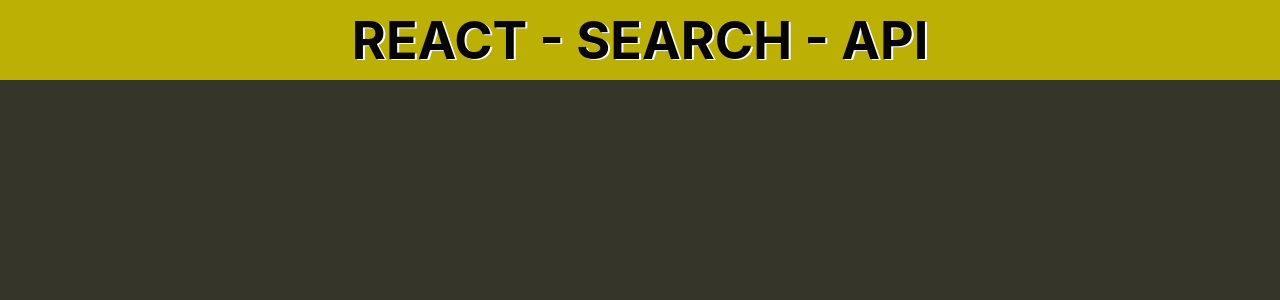
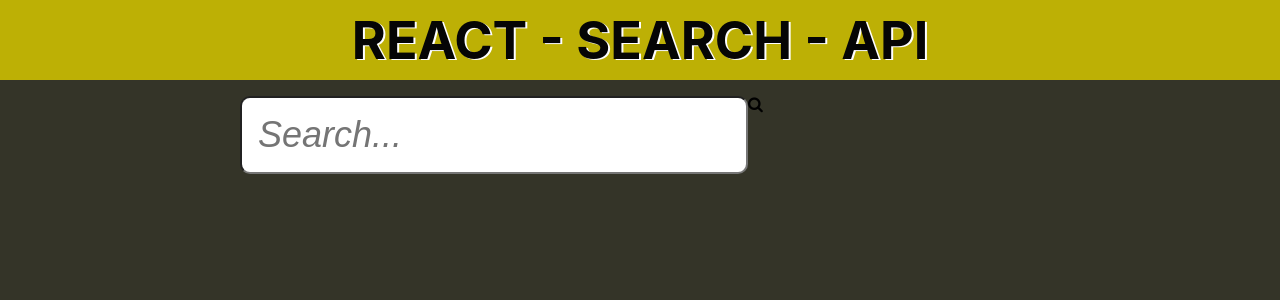
Before and after one commit to humbertoromanojr/react-search-api, a React (Create React App) app: page / in a window 1280 px wide. Shown: the top 300 px of the page. Built offline with nearby package versions, Linux system fonts and the light colour scheme.

Commit message:
component Search

```diff
--- a/package.json
+++ b/package.json
@@ -1,11 +1,13 @@
 {
   "name": "react-search-api",
   "version": "0.1.0",
+  "license" : "MIT",
   "private": true,
   "dependencies": {
     "react": "^16.8.6",
     "react-dom": "^16.8.6",
-    "react-scripts": "3.0.1"
+    "react-scripts": "3.0.1",
+    "styled-components": "^4.3.2"
   },
   "scripts": {
     "start": "react-scripts start",
--- a/public/index.html
+++ b/public/index.html
@@ -5,6 +5,7 @@
     <link rel="shortcut icon" href="%PUBLIC_URL%/favicon.ico" />
     <meta name="viewport" content="width=device-width, initial-scale=1" />
     <meta name="theme-color" content="#000000" />
+    <link rel="stylesheet" href="https://stackpath.bootstrapcdn.com/font-awesome/4.7.0/css/font-awesome.min.css">
 
     <title>React App</title>
   </head>
--- a/src/App.js
+++ b/src/App.js
@@ -1,4 +1,6 @@
 import React from 'react';
+
+import Search from './components/Search'
 
 function App() {
   return (
@@ -6,6 +8,7 @@ function App() {
       <header className="App-header">
         <h1>REACT - SEARCH - API</h1>
       </header>
+      <Search />
     </div>
   );
 }
--- /dev/null
+++ b/src/components/Search/index.js
@@ -0,0 +1,19 @@
+import React, { Component } from 'react';
+
+import { Container, SearchInput } from './styles';
+
+class Search extends Component {
+  render() {
+    return (
+      <Container>
+        <SearchInput htmlFor="search-input">
+          <input type="text" value="" ir="search-input"
+          placeholder="Search..." />
+        </SearchInput>
+        <i className="fa fa-search" aria-hidden="true" />
+    </Container>
+    )
+  }
+}
+
+export default Search
--- /dev/null
+++ b/src/components/Search/styles.js
@@ -0,0 +1,24 @@
+import styled from 'styled-components'
+
+export const Container = styled.div`
+  display: flex;
+  margin: 16px auto;
+  width: 100%;
+  max-width: 800px;
+`;
+
+export const SearchInput = styled.label`
+  position: relative;
+
+  input {
+    width: 100%;
+    padding: 16px;
+    font-size: 36px;
+    font-style: italic;
+    color: #444;
+    box-sizing: border-box;
+    outline: none;
+
+    border-radius: 10px;
+  }
+`;
```
Also changed, not shown: 1 other file (tests, documents, lock files or other folders).
